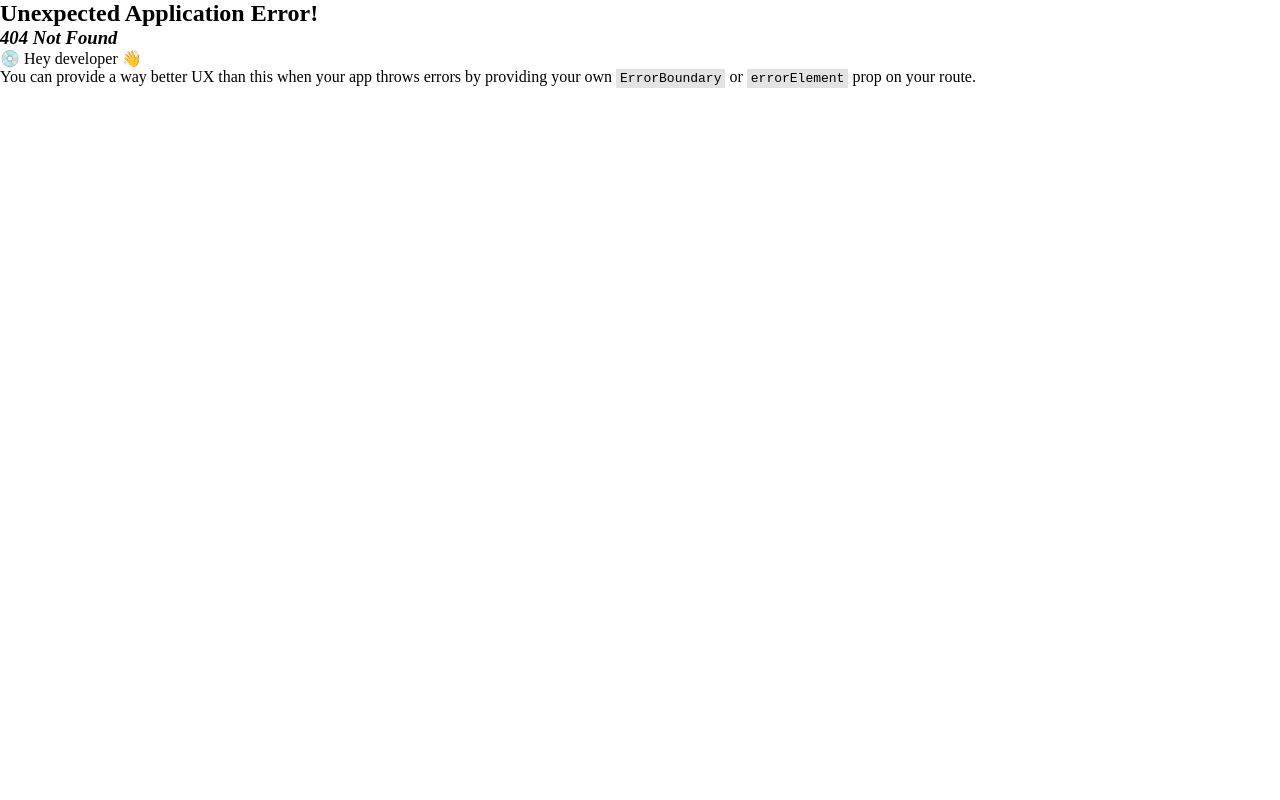
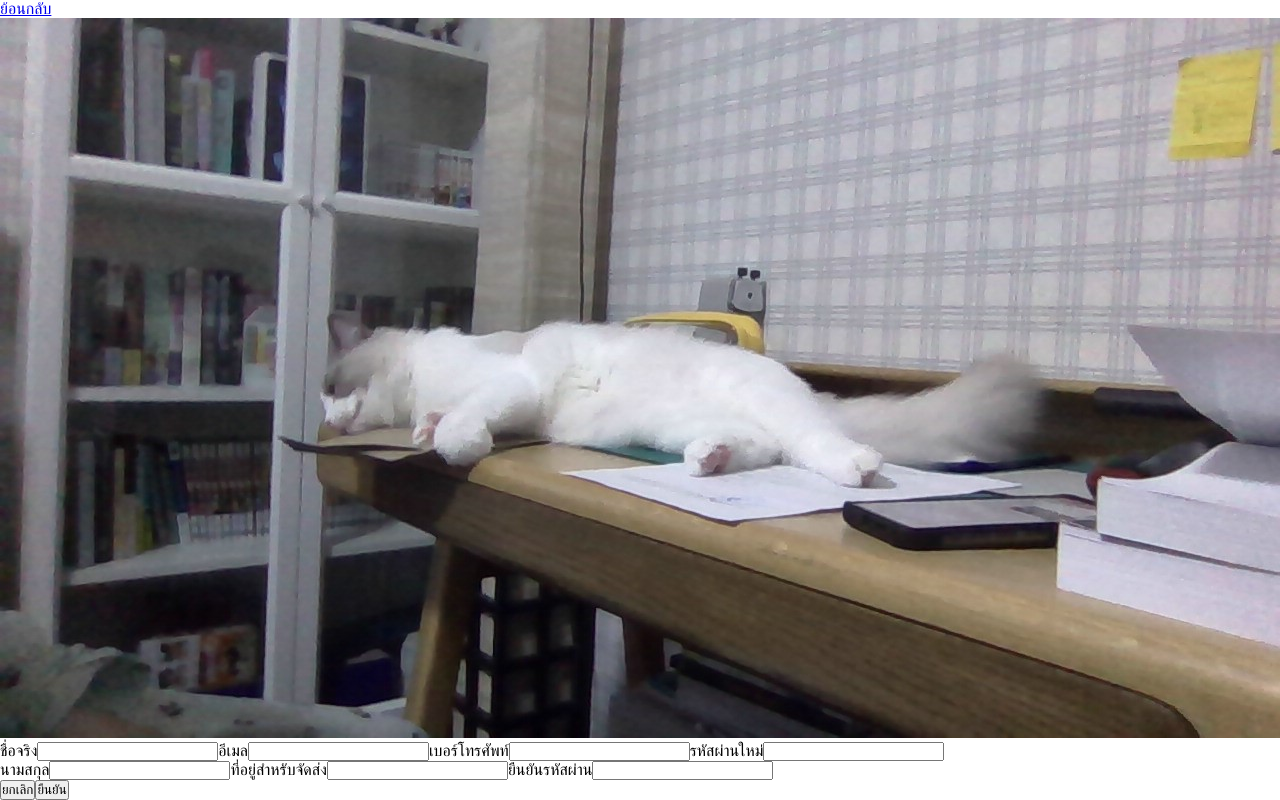
Before and after one commit to Belleable/NukBid, a React (Vite) app in the folder front/: page /userprofile/edit in a window 1280 px wide. Before the commit this address had no page. Built offline with nearby package versions, Linux system fonts and the light colour scheme; no server answers.

Commit message:
Nav + Edit Profile

```diff
--- a/front/src/components/Customer/EditProfile.jsx
+++ b/front/src/components/Customer/EditProfile.jsx
@@ -1 +1,162 @@
-import React, { useEffect, useState } from 'react';
+import React, { useRef, useEffect, useState } from 'react';
+import { Helmet } from 'react-helmet';
+import axios from 'axios';
+import { Link, useNavigate } from "react-router-dom";
+import Pic from '../../images/pic.jpg';
+
+function Edit() {
+    const inputRef = useRef(null);
+    const navigate = useNavigate();
+    const [user, setUser] = useState({
+        pfp: '',
+        fname: '',
+        lname: '',
+        email: '',
+        tel: '',
+        password: '',
+        address: '',
+        conf_pw: '',
+    });
+
+    axios.defaults.withCredentials = true;
+
+    const handleChange = (e) => {
+        if (e.target.name === 'pfp') {
+            const reader = new FileReader();
+            const file = e.target.files[0];
+            const imgName = e.target.files[0].name;
+            if (file) {
+                reader.readAsDataURL(file);
+            }
+
+            reader.onloadend = () => {
+                const img = new Image();
+                img.src = reader.result;
+                img.onload = () => {
+                    const canvas = document.createElement('canvas');
+                    const maxSize = Math.max(img.width, img.height);
+                    canvas.width = maxSize;
+                    canvas.height = maxSize;
+                    const ctx = canvas.getContext("2d");
+                    ctx.drawImage(
+                        img,
+                        (maxSize - img.width) / 2,
+                        (maxSize - img.height) / 2
+                    );
+                    canvas.toBlob(
+                        (blob) => {
+                            const file = new File([blob], imgName, {
+                                type: 'image/png',
+                                lastModified: Date.now(),
+                            });
+
+                            setUser({ ...user, pfp: file})
+                        },
+                        "image/jpeg",
+                        0.8
+                    );
+                };
+            };
+        }
+        else {
+            setUser({ ...user, [e.target.name]: e.target.value });
+        }
+    };
+
+    useEffect(() => {
+        const fetchUserData = async () => {
+            try {
+                const response = await axios.get(`http://localhost:3380/userprofile`);
+                setUser(response.data[0]);
+            } catch (error) {
+                console.error('Error fetching user data:', error);
+            }
+        };
+
+        fetchUserData();
+    }, []);
+
+
+    const handleSubmit = async (e) => {
+        e.preventDefault();
+
+        if (user.password !== user.conf_pw) {
+            alert('Password and confirm password do not match. Please try again.');
+            return;
+        }
+
+        try {
+            const resEdit = await axios.put(`http://localhost:3009/userprofile/edit`, user);
+            if (resEdit.data.status === "success") {
+                alert(resEdit.data.success);
+                navigate(`/userprofile`);
+            } else {
+                alert(resEdit.data.error);
+            }
+        } catch (error) {
+            console.error(error);
+        }
+    };
+
+    const handleClick = () => {
+        navigate("/userprofile")
+    }
+
+    const handleImgClick = () => {
+        inputRef.current.click();
+    }
+
+    return (
+        <>
+            <Link to='/userprofile' className='back-btn'>ย้อนกลับ</Link>
+
+            <main>
+
+                <form action="" onSubmit={handleSubmit}>
+                    <div className='file-input' onClick={handleImgClick}>
+                        {user.pfp ? (<img src={URL.createObjectURL(user.pfp)} alt=''/>):(<img src={Pic} alt=''/>)}
+                        <input type='file' onChange={handleChange} ref={inputRef} name='pfp' />
+                    </div>
+
+                    <div className="text-input">
+                        <div className='left-input'>
+                            <label for="fname">ชื่อจริง
+                                <input id="fname" type="text" value={user.fname} onChange={handleChange} name="fname" />
+                            </label>
+                            <label for="email">อีเมล
+                                <input id="email" type="text" value={user.email} onChange={handleChange} name="email" />
+                            </label>
+                            <label for="tel">เบอร์โทรศัพท์
+                                <input id="tel" type="text" value={user.tel} onChange={handleChange} name="tel" />
+                            </label>
+                            <label for="password">รหัสผ่านใหม่
+                                <input id="password" type="text" value={user.password} onChange={handleChange} name="password" />
+                            </label>
+                        </div>
+                        <div className='right-input'>
+                            <label for="lname">นามสกุล
+                                <input id="lname" type="text" value={user.lname} onChange={handleChange} name="lname" />
+                            </label>
+                            <label for="address">ที่อยู่สำหรับจัดส่ง
+                                <input id="address" type="text" value={user.address} onChange={handleChange} name="address" />
+                            </label>
+                            <label for="conf_pw">ยืนยันรหัสผ่าน
+                                <input id="conf_pw" type="text" value={user.conf_pw} onChange={handleChange} name="conf_pw" />
+                            </label>
+                        </div>
+                    </div>
+
+                    <div class="CancelAndSubmit">
+                        <button id="cancel" class="button" onClick={handleClick}>ยกเลิก</button>
+                        <button id="submit" class="button" type="submit" name="submit">ยืนยัน</button>
+                    </div>
+
+                    </form>
+
+                </main>
+        </>
+    )
+
+}
+
+export default Edit;
--- a/front/src/components/Customer/Nav.jsx
+++ b/front/src/components/Customer/Nav.jsx
@@ -1,10 +1,26 @@
-import React from 'react';
+import React, { useState } from 'react';
 import { Link } from 'react-router-dom';
 import Pic from '../../images/pic.jpg';
 import SearchBox from './SearchBox.jsx'
 
 
 function Nav() {
+    const [pfp, setPfp] = useState([]);
+
+    axios.defaults.withCredentials = true;
+
+    useEffect(() => {
+        const fetchPfp = async () => {
+            try {
+                const res = await axios.get("http://localhost:3380/userpfp");
+                setPfp(res.data);
+            } catch (err) {
+                console.log(err);
+            }
+        }
+        fetchPfp();
+    }, []);
+
     return (
         <nav>
             <Link className='Logo' to='/'>Nuk-Bid</Link>
@@ -16,7 +32,7 @@ function Nav() {
                 </ul>
             </div>
             <SearchBox />
-            <img className='pfp' src={Pic} />
+            <img className='pfp' src={pfp} />
         </nav>
     );
 }
--- a/front/src/components/Customer/Profile.jsx
+++ b/front/src/components/Customer/Profile.jsx
@@ -29,6 +29,8 @@ function Profile() {
 
     return (
         <>
+            <Link to='/user/home' className='back-btn'>ย้อนกลับ</Link>
+
             {profile.map(user => (
                 <div className="profile-container" key={user.id}>
                     <h1>โปรไฟล์</h1>
@@ -37,7 +39,7 @@ function Profile() {
                     <h3>{user.fname} {user.lname}</h3>
                     <div className='user-contact'>
                         <div className='tel-email'>
-                            <label>อีเมลล์
+                            <label>อีเมล
                                 <p>{user.email}</p>
                             </label>
                             <label>เบอร์โทรศัพท์
--- a/front/src/components/Customer/Register.jsx
+++ b/front/src/components/Customer/Register.jsx
@@ -98,7 +98,7 @@ function Register() {
                     <label>Email
                         <input
                         type="text"
-                        placeholder="อีเมลล์"
+                        placeholder="อีเมล"
                         name="email"
                         value={formData.email}
                         onChange={handleChange}
--- a/front/src/index.css
+++ b/front/src/index.css
@@ -92,3 +92,7 @@ nav li {
 .login-btn {
   display: inline;
 }
+
+.file-input input {
+  display: none;
+}
```
Also changed, not shown: front/src/main.jsx (+10 -0 lines).
